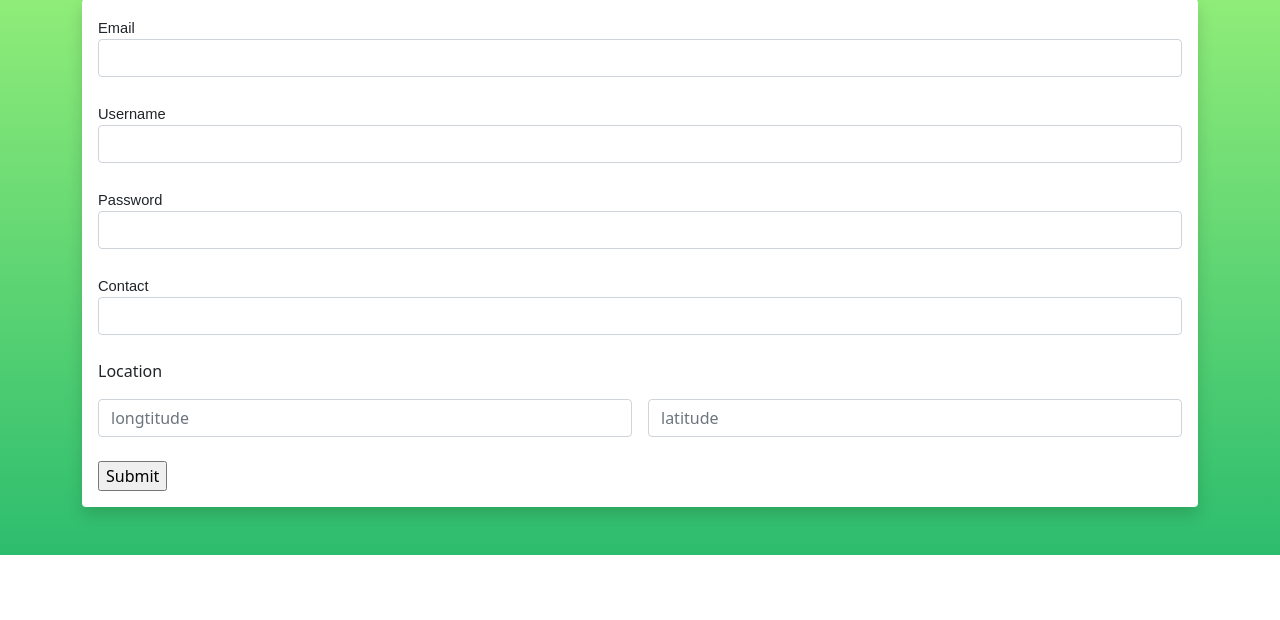
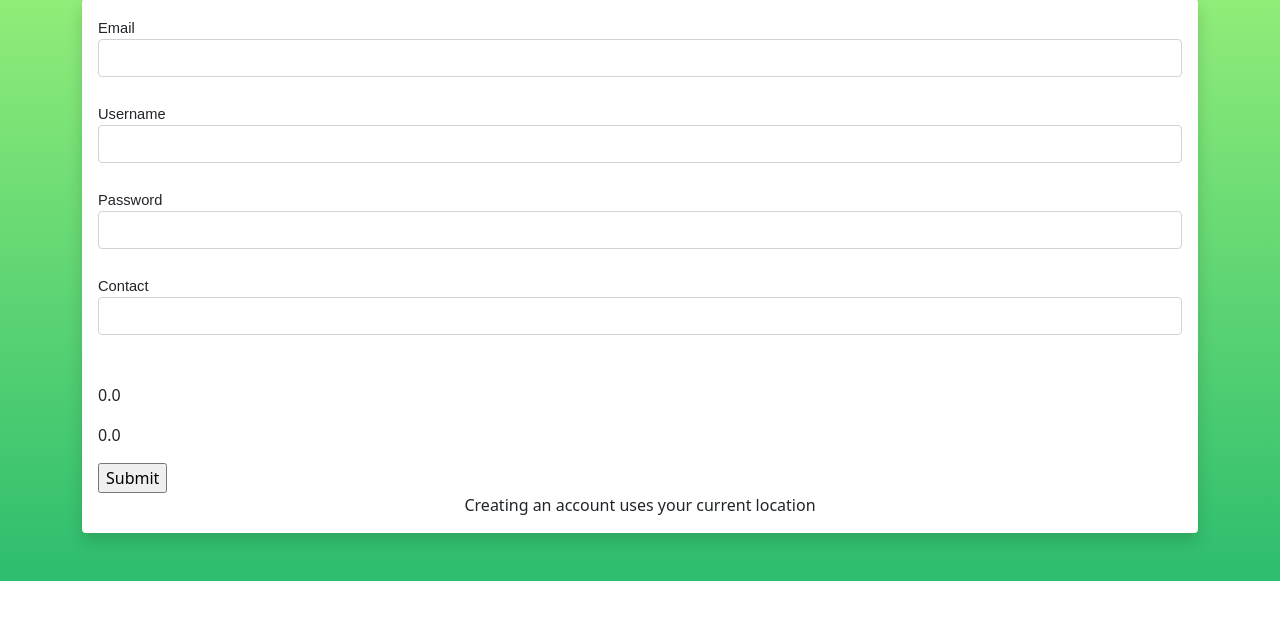
Before and after one commit to MatchHue/BackendGreenSystem, a Flask app: page /signup in a window 1280 px wide. Shown: the part 129-749 px from the top of the page. Run offline with Flask 2, Linux system fonts and the light colour scheme; data that the repository does not hold is empty; some libraries are stand-ins or nearby versions.

Commit message:
fixed location issues

```diff
--- a/main.py
+++ b/main.py
@@ -1,8 +1,10 @@
 import json
+from unicodedata import numeric
 from flask import Flask, render_template,request,redirect,url_for,redirect,jsonify, flash
 from flask_sqlalchemy import SQLAlchemy
 from flask_wtf import FlaskForm
 from flask_wtf.file import FileField, FileAllowed
+from sqlalchemy import Numeric
 from wtforms import StringField,SubmitField, PasswordField, BooleanField, ValidationError,EmailField, DecimalField, SelectField,IntegerField,FloatField
 from wtforms.validators import DataRequired, EqualTo, Length
 from werkzeug.security import generate_password_hash, check_password_hash
@@ -43,8 +45,6 @@ class SignUpForm(FlaskForm):
     email=EmailField("Email",validators=[DataRequired()])
     phone_number=StringField("Contact",validators=[DataRequired()])
     password=PasswordField("Password",validators=[DataRequired()])
-    longtitude=DecimalField("longtitude",validators=[DataRequired()])
-    latitude=DecimalField("latitude",validators=[DataRequired()])
     submit=SubmitField("Submit")
 
 class ItemForm(FlaskForm):
@@ -114,6 +114,10 @@ class Item(db.Model):
 
 
 
+def getlocation():
+    response=requests.get("http://ip-api.com/json/")
+    data=response.json()
+    return data
 
 @app.route('/',methods=['GET'])
 def index():
@@ -133,20 +137,23 @@ def testroute():
 
 @app.route('/signup',methods=['GET','POST'])
 def signup():
+    location=getlocation()
     form=SignUpForm()
+    lat=float(location['lat'])
+    lon=float(location['lon'])
     if form.validate_on_submit():
         user=User.query.filter_by(email=form.email.data).first()
         if user is None:
             newUser=User(username=form.username.data,email=form.email.data,password=form.password.data,
             phone_number=form.phone_number.data,
-            longtitude=form.longtitude.data,latitude=form.latitude.data)
+            longtitude=lon,latitude=lat)
             newUser.set_password(newUser.password)
             db.session.add(newUser)
             db.session.commit()
         form.username.data=''
         form.email.data=''
         return redirect(url_for('index'))
-    return render_template('signup.html',form=form)
+    return render_template('signup.html',form=form,lat=lat,lon=lon)
 
 @app.route('/login',methods=['POST','GET'])
 def login():
--- a/templates/signup.html
+++ b/templates/signup.html
@@ -27,18 +27,11 @@
         {{form.phone_number(class="form-control")}}
 
         <br/>
-        <p>Location</p>
-        <div class="row g-3">
-            <div class="col">
-                {{form.longtitude(class="form-control",  placeholder="longtitude")}}
-            </div>
-            <div class="col">
-                {{form.latitude(class="form-control",placeholder="latitude")}}
-            </div>
-          </div>
-
         <br/>
+        <p>{{lon}}</p>
+        <p>{{lat}}</p>
         {{form.submit}}
+        <a style="text-align:center;display:block;" id="Warning">Creating an account uses your current location</a>
     </form>
     </div>
 {% endblock %}
```
Also changed, not shown: test.db.
